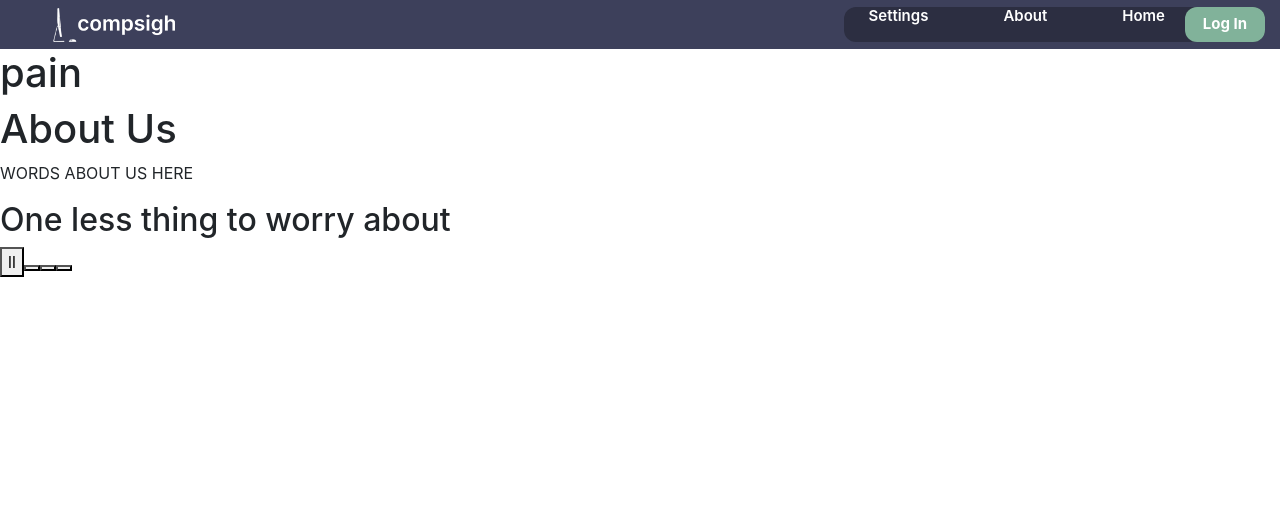
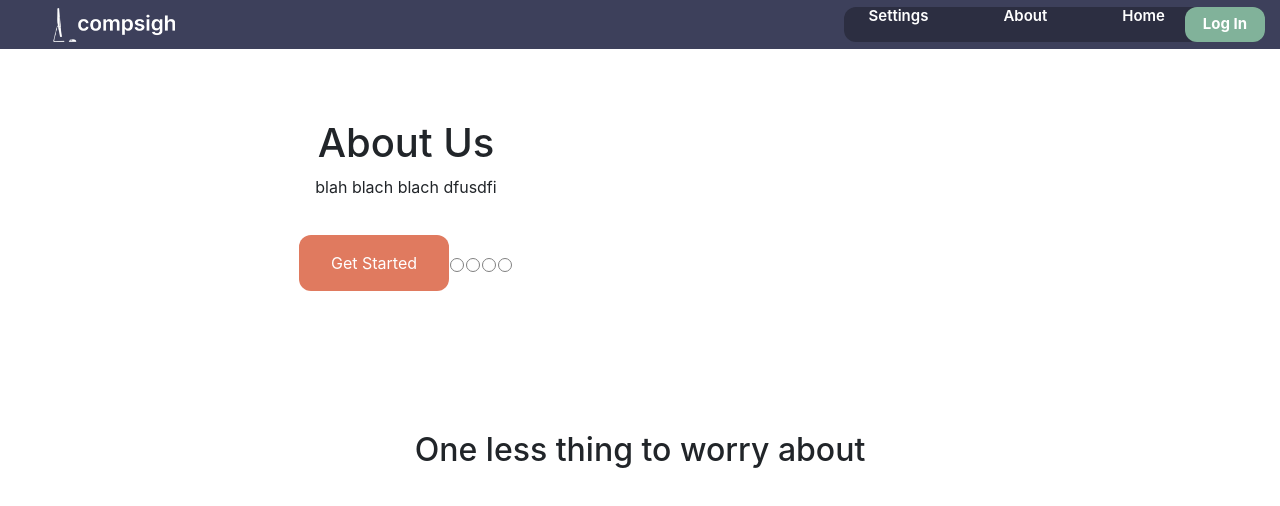
Before and after one commit to quigongian/Compsigh-WebDevelopment, a React (Create React App) app in the folder client/my-app/: page / in a window 1280 px wide. Shown: the top 506 px of the page. Built offline with nearby package versions, Linux system fonts and the light colour scheme; the HTML template or start-up script is replaced by a standard one.

Commit message:
added stuff

```diff
--- a/client/my-app/src/pages/Home.tsx
+++ b/client/my-app/src/pages/Home.tsx
@@ -1,20 +1,56 @@
-import React from "react"
+import React, { useState } from "react"
 import { Header } from "../components/header"
+import "./home.css";
+
 export const Home = () => {
-    return (
-        <>
-        <Header/>
-        <h1>pain</h1>
-       <div className="Words">
-         <h1>About Us</h1>
-         <p>WORDS ABOUT US HERE</p>
-        <h2>One less thing to worry about</h2>
-        <div className="butn-group">
-        <button className="button">ll</button>
-        <button className="button"></button>
-        <button className="button"></button>
-        <button className="button"></button>
+
+  const [clickedButton, setClickedButton] = useState('');
+
+  const buttonHandler = (event: React.MouseEvent<HTMLButtonElement>) => {
+    event.preventDefault();
+
+    const button: HTMLButtonElement = event.currentTarget;
+    setClickedButton(button.name);
+
+  };
+  return (
+    <>
+      <Header />
+      <div className="All">
+
+        <div className="Sect1">
+          <h1>About Us</h1>
+          <p>
+            {clickedButton !== ""
+              ? ``
+              : "blah blach blach dfusdfi"}
+            {clickedButton === "btn1"
+              ? `blah blach blahcahca`
+              : ""}
+               {clickedButton === "btn2"
+              ? `blah `
+              : ""}
+               {clickedButton === "btn3"
+              ? `blah bleh`
+              : ""}
+               {clickedButton === "btn4"
+              ? `blah bloo`
+              : ""}
+          </p>
+
+          <button className="main-btn">Get Started</button>
+          <div className="btn-group">
+            <button onClick={buttonHandler} className="button" name="btn1"></button>
+            <button onClick={buttonHandler} className="button" name="btn2"></button>
+            <button onClick={buttonHandler} className="button" name="btn3"></button>
+            <button onClick={buttonHandler} className="button" name="btn4"></button>
+          </div>
         </div>
+        <div className="Sect2">
+          <h2>One less thing to worry about</h2>
         </div>
-       </>
-    );}
+
+      </div>
+    </>
+  );
+}
--- a/client/my-app/src/pages/home.css
+++ b/client/my-app/src/pages/home.css
@@ -1,12 +1,42 @@
-.butn-group{
-display: inline-block;
-border-radius: 50%;
-border: 2px gray;
-margin: 4px 2px;
-font-size: 16px;
+.btn-group .button {
+    display: inline-block;
+    border-radius: 50%;
+    border: 1px solid gray;
+    background-color: white;
+    padding: 6px;
+    margin: 4px 1px;
+    transition-duration: 0.4s;
+}
+.All{
+    background-image: "topWave.svg";
+}
+.main-btn {
+    margin-top: 20px;
+    margin-bottom: 40px;
+    border-radius: 12px;
+    width:50%;
+    padding: 16px;
+    color: white;
+    background-color: #E07A5F;
+    border: none;
 }
 
+.btn-group .button:hover {
+    background-color: gray;
 
-.p{
+}
+
+.Sect1 {
+    margin-top: 70px;
+    right: 0px;
+    width: 300px;
+    text-align: center;
+    margin-left: 20%;
+}
+
+.Sect2 {
+
+    margin: 100px 50px;
+    text-align: center;
     clear: both;
 }
```
